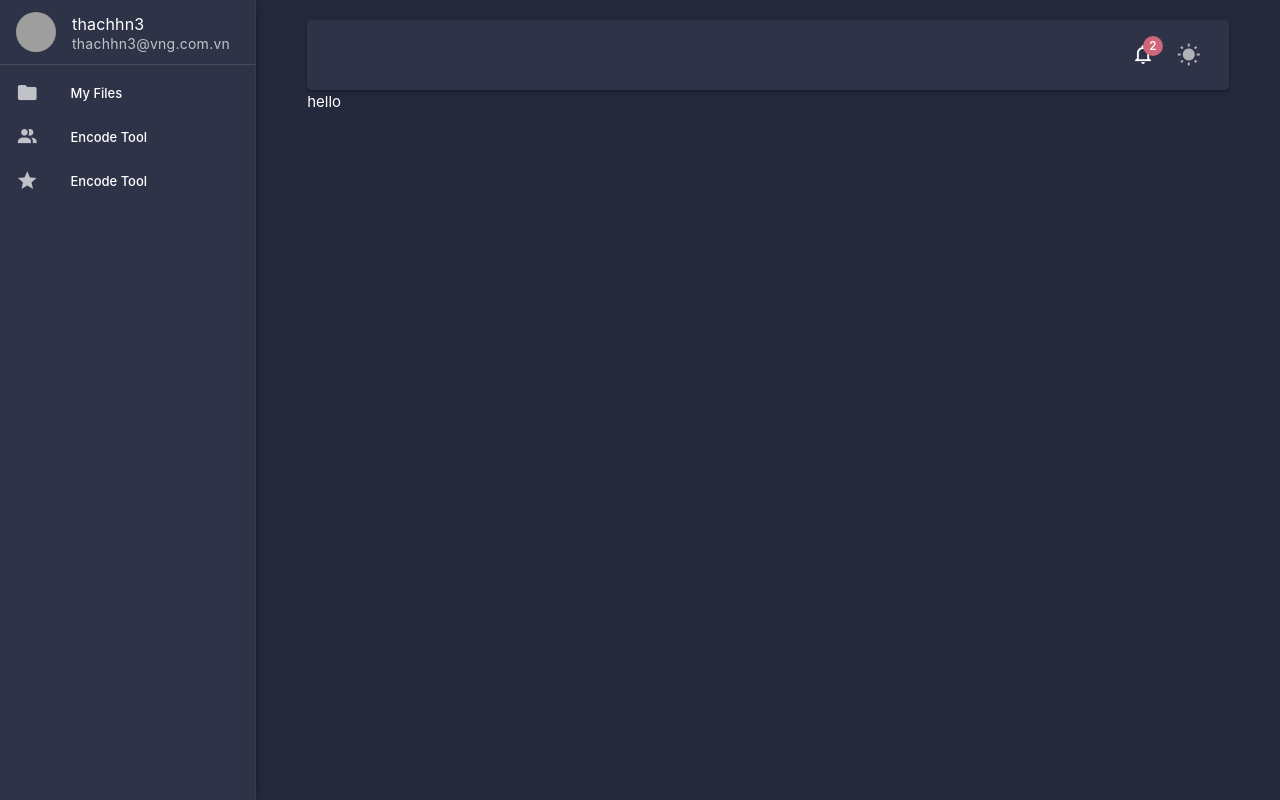
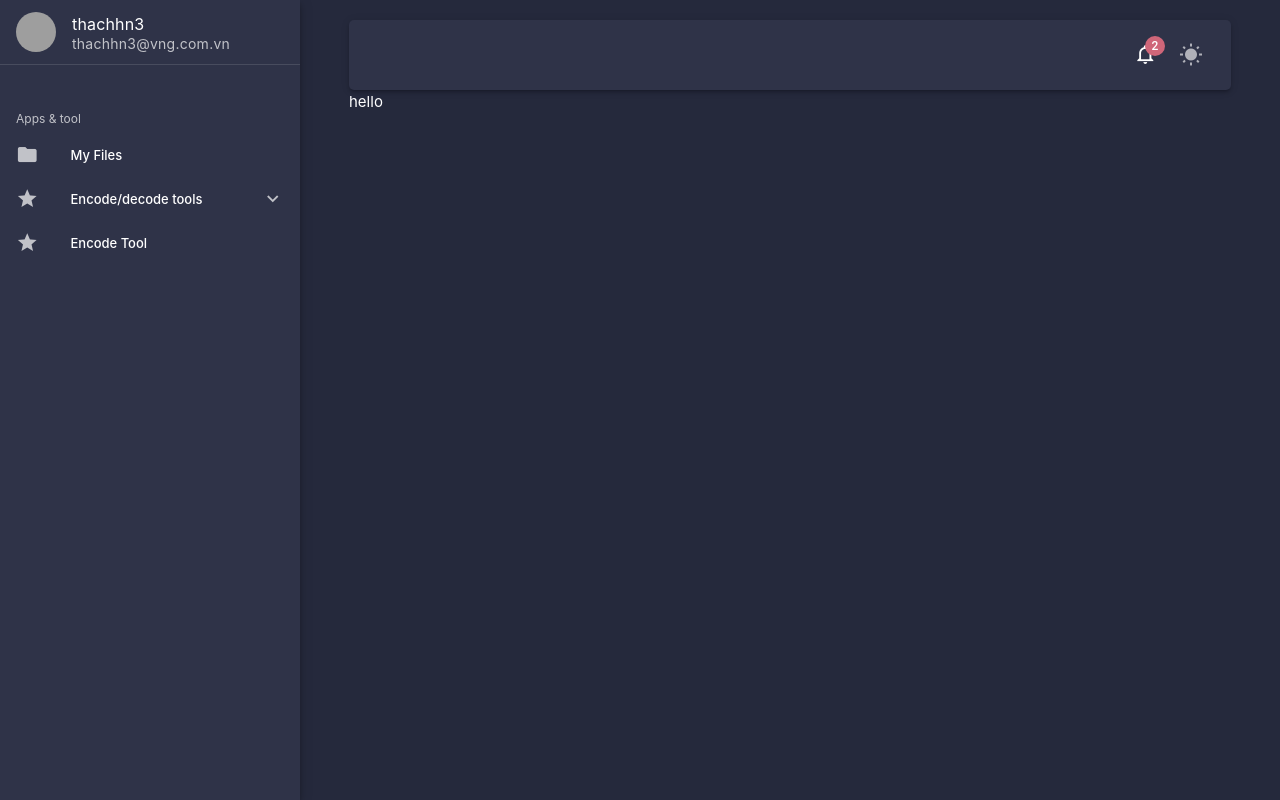
Before and after one commit to HuynhNgThach/farm-fe, a Vue app: page / in a window 1280 px wide. Built offline with nearby package versions, Linux system fonts and the light colour scheme; grey boxes are pictures that could not be loaded.

Commit message:
add menu

```diff
--- a/src/components/layouts/AppDrawer.vue
+++ b/src/components/layouts/AppDrawer.vue
@@ -1,5 +1,5 @@
 <template>
-  <v-navigation-drawer elevation="5" width="256">
+  <v-navigation-drawer elevation="5" width="300">
     <v-list>
       <v-list-item
         prepend-avatar="https://randomuser.me/api/portraits/women/85.jpg"
@@ -10,17 +10,32 @@
 
     <v-divider></v-divider>
 
-    <v-list density="compact" nav>
+    <v-list density="compact" nav class="menu">
+      <v-list-subheader>Apps & tool</v-list-subheader>
+
       <v-list-item
         prepend-icon="mdi-folder"
         title="My Files"
         value="myfiles"
       ></v-list-item>
-      <v-list-item
-        prepend-icon="mdi-account-multiple"
-        title="Encode Tool"
-        value="Encode Tool"
-      ></v-list-item>
+      <v-list-group value="Encode/decode tools">
+        <template v-slot:activator="{ props }">
+          <v-list-item
+            prepend-icon="mdi-star"
+            v-bind="props"
+            title="Encode/decode tools"
+          ></v-list-item>
+        </template>
+
+        <v-list-item
+          :title="'Base64 encode/decode'"
+          :value="'Base64 encode/decode'"
+        ></v-list-item>
+        <v-list-item
+          :title="'Base64 encode/decode'"
+          :value="'Base64 encode/decode1'"
+        ></v-list-item>
+      </v-list-group>
       <v-list-item
         prepend-icon="mdi-star"
         title="Encode Tool"
@@ -50,8 +65,12 @@ export default {
 
 <style lang="scss">
 .v-navigation-drawer {
+  border-right: unset;
   .v-navigation-drawer__content {
     background-color: rgb(var(--v-theme-blockColor)) !important;
   }
+  .menu {
+    margin-top: 30px;
+  }
 }
 </style>
```
